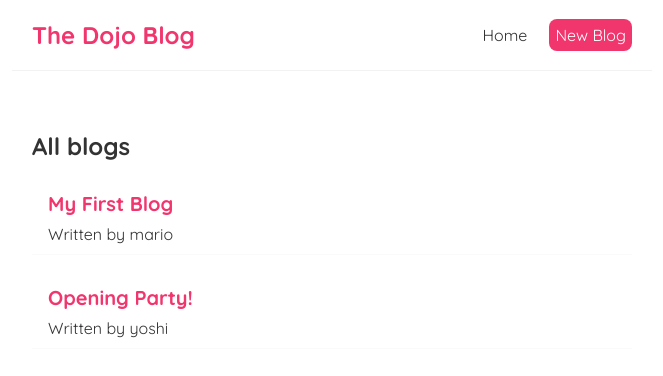
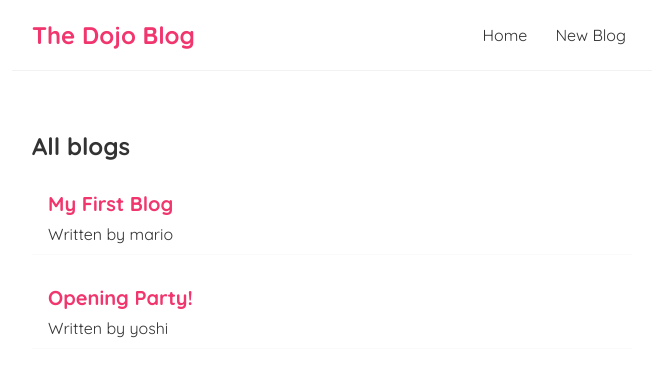
Before and after one commit to dennisliang01/react-tutorial, a React (Create React App) app: page / in a window 1280 px wide. Shown: the top 376 px of the page, without its empty margins (308-971 px from the left). Built offline with nearby package versions, Linux system fonts and the light colour scheme; data requests are answered from the project's data file.

Commit message:
lesson 23

```diff
--- a/src/Navbar.js
+++ b/src/Navbar.js
@@ -1,14 +1,12 @@
+import { Link } from 'react-router-dom';
+
 const Navbar = () => {
     return (
         <nav className="navbar">
             <h1>The Dojo Blog</h1>
             <div className="links">
-                <a href="/">Home</a>
-                <a href="/create" style={{
-                    color: "white",
-                    backgroundColor: "#f1356d",
-                    borderRadius: "8px"
-                }}>New Blog</a>
+                <Link to="/">Home</Link>
+                <Link to="/create">New Blog</Link>
             </div>
         </nav>
      );
```
